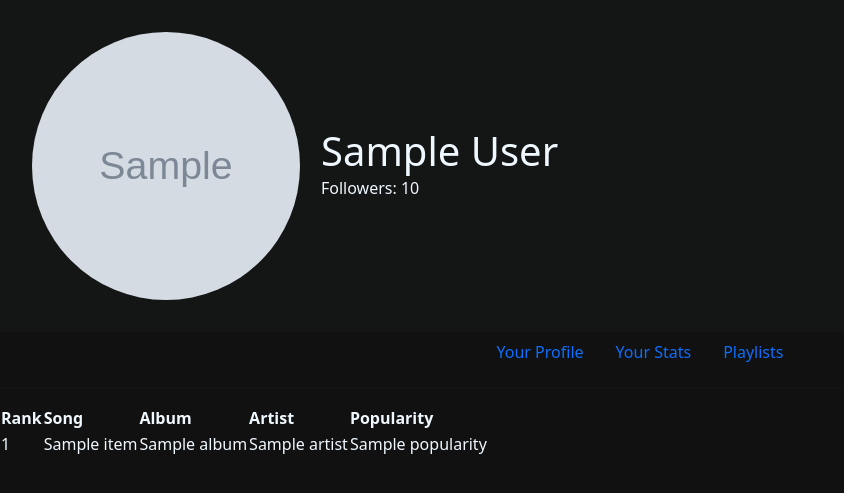
After one commit to rorywilliams36/Spotify-Companion, a Flask app: template templates/stats.html in a window 1280 px wide. The commit adds this page. Shown: the top 493 px of the page, without its empty margins (0-844 px from the left). Run offline with Flask 3, Linux system fonts and the light colour scheme; the template is opened without the code that fills it: most values are stand-ins (such as "Sample title", 1, 10 or a date in 2020); grey boxes marked "Sample" are stand-in pictures; parts of the project's set-up code (start-up, migrations or seed data) failed here and were passed over.

Commit message:
now display all your top items in a separate page

```diff
--- a/main.py
+++ b/main.py
@@ -68,9 +68,18 @@ def profile():
         return render_template('dashboard.html', profile=profile, artists=artists, tracks=tracks)
     return redirect(url_for('login'))
 
-@app.route('/stats')
-def stats(item_type: str = 'artists', time_range: str = 'long_term'):
-    pass
+@app.route('/stats/<item_type>/<time_range>')
+def stats(item_type, time_range):
+    user_data = cache.get('user_')
+    if item_type not in ("tracks", "artists"):
+        item_type = 'artists'
+
+    if time_range not in ("short_term", "medium_term", "long_term"):
+        time_range = 'long_term'
+
+    print(item_type)
+    items = user_data[item_type][time_range]
+    return render_template('stats.html', items=items, item_type=item_type, time_range=time_range)
 
 
 @app.route('/error')
--- a/templates/base.html
+++ b/templates/base.html
@@ -28,7 +28,7 @@
                 <a class="nav-link" href="{{url_for('profile')}}">Your Profile</a>
             </li>
             <li class="nav-item">
-                <a class="nav-link" href="{{url_for('stats')}}">Your Stats</a>
+                <a class="nav-link" href="{{url_for('stats', item_type='tracks', time_range='long_term')}}">Your Stats</a>
             </li>
             <li class="nav-item">
                 <a class="nav-link" href="#">Playlists</a>
--- /dev/null
+++ b/templates/stats.html
@@ -0,0 +1,46 @@
+{% extends 'base.html' %}
+    {% block title %} Top Items {% endblock %}
+
+
+{% block content %}
+    <table>
+        <thead>
+            <tr>
+                <th>Rank</th>
+
+                {% if item_type == 'artists' %}
+                    <th>Artist</th>
+                    <th>Followers</th>
+                    <th>Popularity</th>
+                    <th>Genres</th>
+                {% else %}
+                    <th>Song</th>
+                    <th>Album</th>
+                    <th>Artist</th>
+                    <th>Popularity</th>
+                {% endif %}
+            </tr>
+        </thead>
+
+        <tbody>
+            {% for item in items %}
+                <tr>
+                    <td>{{ loop.index }}</td>
+                    {% if item_type == 'artists' %}
+                        <td>{{item.name}}</td>
+                        <td>{{item.followers.get('total')}}</td>
+                        <td>{{item.popularity}}</td>
+                        <td>{{item.genres}}</td>
+
+                    {% else %}
+                        <td>{{item.name}}</td>
+                        <td>{{item.album['name']}}</td>
+                        <td>{{item.artists[0]['name']}}</td>
+                        <td>{{item.popularity}}</td>
+                    {% endif %}
+                </tr>
+            {% endfor %}
+        </tbody>
+
+    </table>
+{% endblock %}
```
